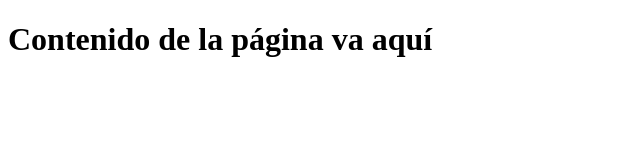
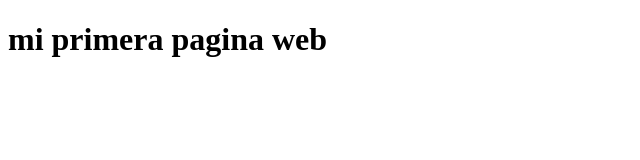
Before and after one commit to sergiomlh/slsolucionestic.github.io, a plain HTML site: page index.html in a window 1280 px wide. Shown: the whole page, without its empty margins (0-640 px from the left). Drawn offline with Linux system fonts and the light colour scheme.

Commit message:
Add files via upload

```diff
--- a/index.html
+++ b/index.html
@@ -6,6 +6,6 @@
         <title>mi primera pagina web</title>
     </head>
     <body>
-        <h1> Contenido de la página va aquí<h1>
+        <h1> mi primera pagina web</h1>
     </body>
 </html>
```
